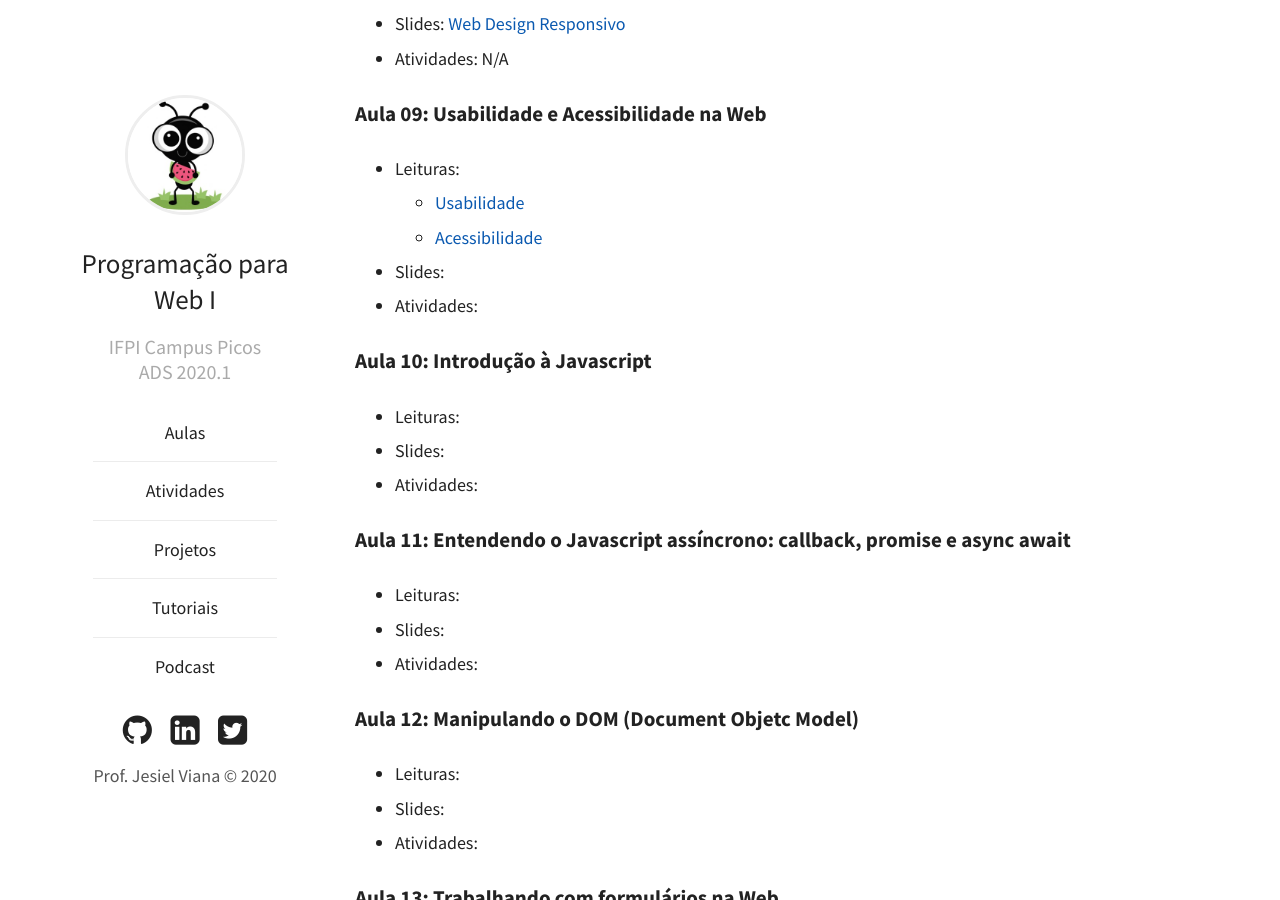
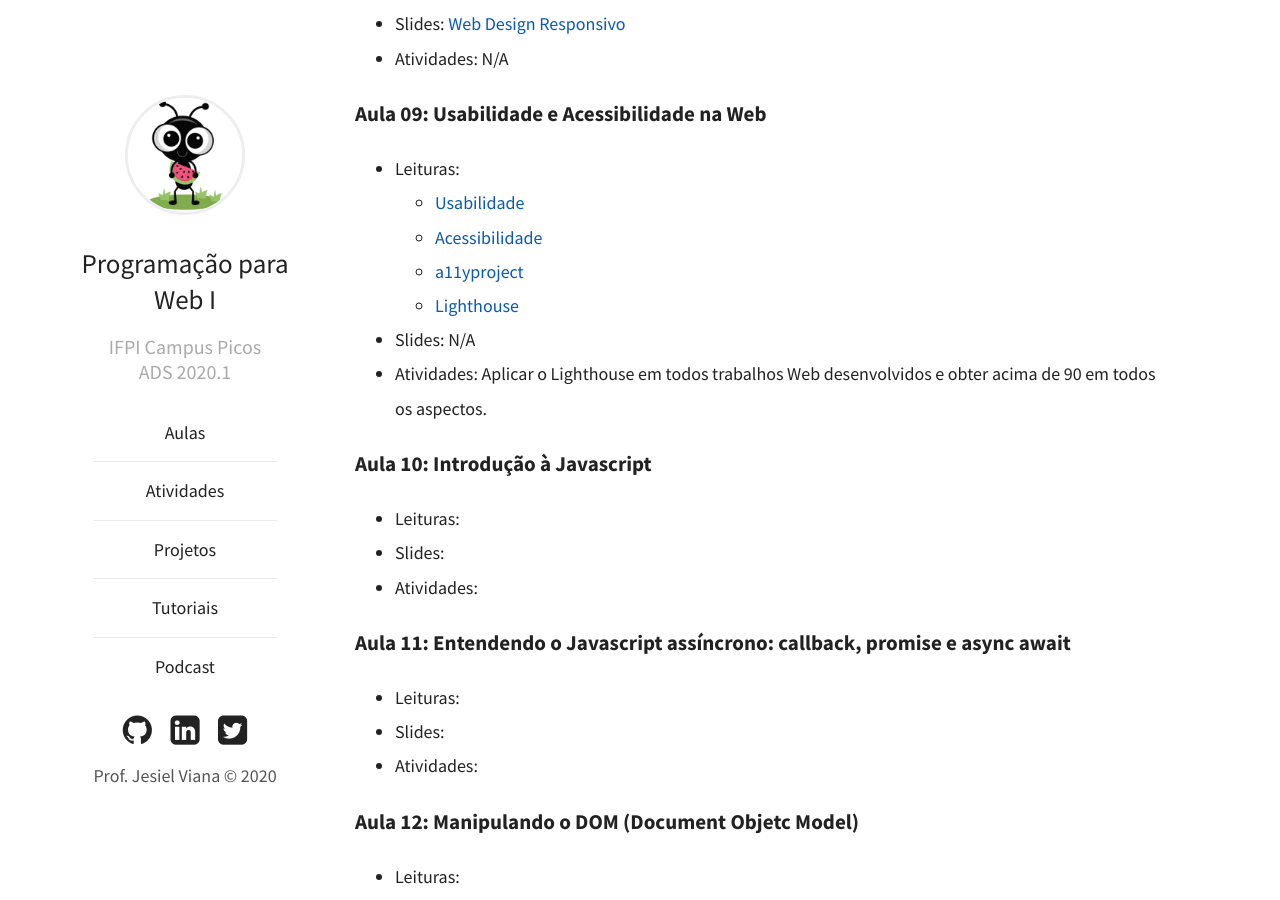
Before and after one commit to jesielviana/web-dev, a Jekyll site: the page built from aulas.md, in a window 1280 px wide and 900 px high, scrolled down 3151 px. Built offline with Jekyll 4.4.1, drawn with Linux system fonts in a browser that asks for light colours.

Commit message:
add aula 9

```diff
--- a/aulas.md
+++ b/aulas.md
@@ -98,11 +98,18 @@ date:   2020-03-04 21:03:36 +0530
 - Atividades: N/A
 
 ### Aula 09: Usabilidade e Acessibilidade na Web
-- Leituras:
-  - [Usabilidade](https://ux.sapo.pt/usabilidade/web/introducao/)
-  - [Acessibilidade](https://ux.sapo.pt/acessibilidade/)
-- Slides:
-- Atividades:
+<ul>
+  <li>Leituras:
+    <ul>
+      <li><a target="_blank" href="https://ux.sapo.pt/usabilidade/web/introducao/">Usabilidade</a></li>
+      <li><a target="_blank" href="https://ux.sapo.pt/acessibilidade/">Acessibilidade</a></li>
+      <li><a target="_blank" href="https://www.a11yproject.com/">a11yproject</a></li>
+      <li><a target="_blank" href="https://developers.google.com/web/tools/lighthouse">Lighthouse</a></li>
+    </ul>
+  </li>
+  <li>Slides: N/A</li>
+  <li>Atividades: Aplicar o Lighthouse em todos trabalhos Web desenvolvidos e obter acima de 90 em todos os aspectos.</li>
+</ul>
 
 ### Aula 10: Introdução à Javascript
 - Leituras:
```
